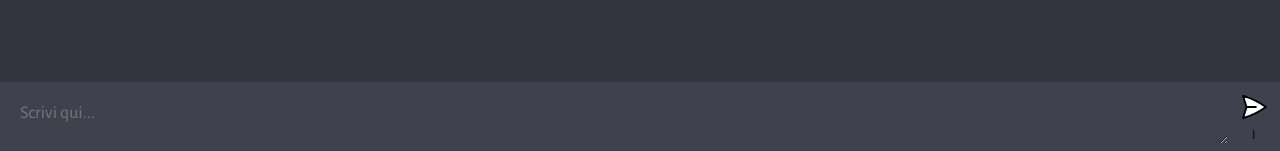
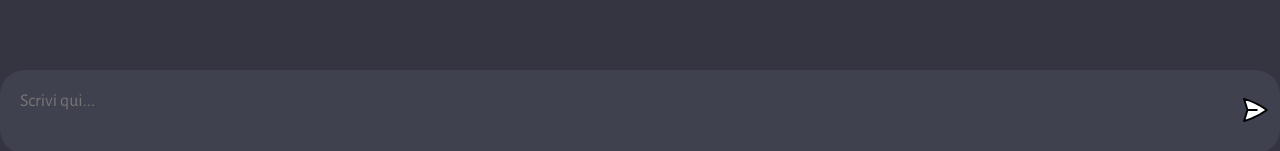
Before and after one commit to francescoSvara/Chatbot_Openai_API_JS, a website built with Vite: page client/index.html in a window 1280 px wide. Shown: the part 646-797 px from the top of the page. Built offline with nearby package versions, Linux system fonts and the light colour scheme.

Commit message:
Add files via upload

```diff
--- a/client/index.html
+++ b/client/index.html
@@ -13,7 +13,7 @@
 
       <form id="myForm">
         <textarea name="prompt" cols="1" rows="1" placeholder="Scrivi qui..."></textarea>
-        <button type="submit"><img src="assets/send.svg" alt="">I</button>
+        <button type="submit"><img src="assets/send.svg" alt=""></button>
       </form>
     </div>
 
--- a/client/style.css
+++ b/client/style.css
@@ -15,7 +15,6 @@ body {
   width: 100vw;
   height: 100vh;
   background: #343541;
-
   display: flex;
   flex-direction: column;
   align-items: center;
@@ -27,13 +26,10 @@ body {
   width: 100%;
   height: 100%;
   overflow-y: scroll;
-
   display: flex;
   flex-direction: column;
   gap: 10px;
-
   -ms-overflow-style: none;
-
   padding-bottom: 20px;
 }
 
@@ -55,7 +51,6 @@ body {
   width: 100%;
   max-width: 1280px;
   margin: 0 auto;
-
   display: flex;
   flex-direction: row;
   align-items: flex-start;
@@ -66,9 +61,7 @@ body {
   width: 36px;
   height: 36px;
   border-radius: 5px;
-
   background: #5436DA;
-
   display: flex;
   justify-content: center;
   align-items: center;
@@ -86,13 +79,10 @@ body {
 
 .message {
   flex: 1;
-
   color: #dcdcdc;
   font-size: 20px;
-
   max-width: 100%;
   overflow-x: scroll;
-
   /*
    * white space refers to any spaces, tabs, or newline characters that are used to format the CSS code
    * specifies how white space within an element should be handled. It is similar to the "pre" value, which tells the browser to treat all white space as significant and to preserve it exactly as it appears in the source code.
@@ -100,9 +90,7 @@ body {
    * The default value for the white-space property in CSS is "normal". This tells the browser to collapse multiple white space characters into a single space, and to wrap text onto multiple lines as needed to fit within its container.
   */
   white-space: pre-wrap;
-
   -ms-overflow-style: none;
-
 }
 
 /* hides scrollbar */
@@ -116,7 +104,7 @@ form {
   margin: 0 auto;
   padding: 10px;
   background: #40414F;
-
+  border-radius: 25px;
   display: flex;
   flex-direction: row;
   gap: 10px;
@@ -124,10 +112,10 @@ form {
 
 textarea {
   width: 100%;
-
+  height: 4rem;
+  resize: none;
   color: #fff;
   font-size: 18px;
-
   padding: 10px;
   background: transparent;
   border-radius: 5px;
```
